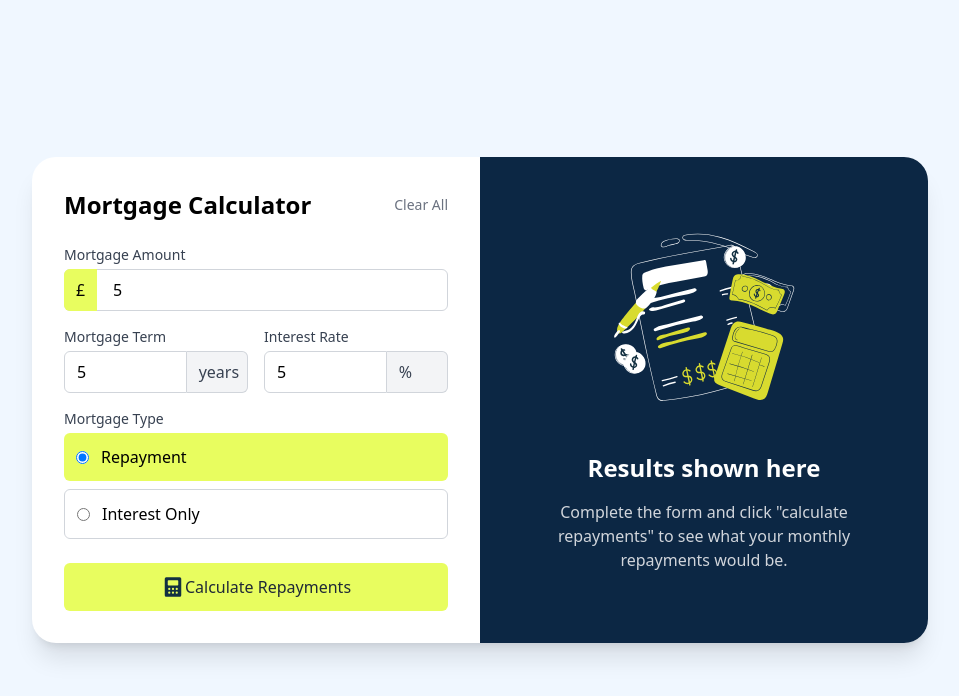
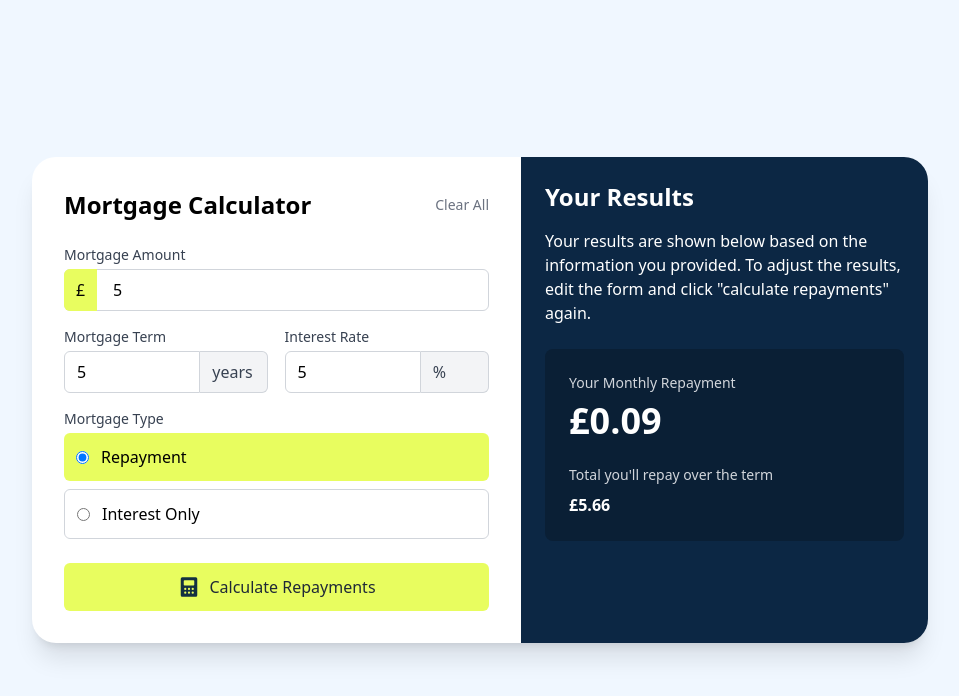
Before and after one commit to pratik-wadhai/mortgage-calculator, a React (Vite) app: page / in a window 1280 px wide. Both pictures are taken after typing "5", "5", "5" into the empty fields and a click on the button "Calculate Repayments". Shown: the top 696 px of the page, without its empty margins (160-1119 px from the left). Built offline with nearby package versions, Linux system fonts and the light colour scheme.

Commit message:
made changes now its working but needs some correction and ui changes

```diff
--- a/src/App.jsx
+++ b/src/App.jsx
@@ -1,12 +1,13 @@
 import Calculator from "./components/Calculator";
 import Result from "./components/Result";
-
+import { useState } from "react";
 export default function App() {
+  const [result, setResult] = useState(null);
   return (
     <div className="flex items-center justify-center min-h-screen w-full bg-[#f0f7ff] p-4">
       <div className="bg-white h-full rounded-3xl shadow-xl flex max-w-4xl w-full overflow-hidden">
-        <Calculator />
-        <Result />
+        <Calculator setResult={setResult} />
+        <Result result={result} />
       </div>
     </div>
   );
--- a/src/components/Calculator.jsx
+++ b/src/components/Calculator.jsx
@@ -1,5 +1,6 @@
-import React, { useState } from "react";
-const Calculator = () => {
+import { useState } from "react";
+
+const Calculator = ({ setResult }) => {
   const [mortgageAmount, setMortgageAmount] = useState("");
   const [mortgageTerm, setMortgageTerm] = useState("");
   const [interestRate, setInterestRate] = useState("");
@@ -7,7 +8,39 @@ const Calculator = () => {
 
   const handleCalculate = () => {
     // Implement calculation logic here
-    console.log("Calculating...");
+    console.log("Calculate button pressed");
+    console.log("Mortgage Amount:", mortgageAmount);
+    console.log("Mortgage Term:", mortgageTerm);
+    console.log("Interest Rate:", interestRate);
+    console.log("Mortgage Type:", mortgageType);
+
+    const amount = parseFloat(mortgageAmount);
+    const term = parseInt(mortgageTerm);
+    const rate = parseFloat(interestRate) / 100 / 12;
+    const numberOfPayments = term * 12;
+
+    console.log("Parsed values:", { amount, term, rate, numberOfPayments });
+
+    let monthlyPayment, totalRepayment;
+
+    if (mortgageType === "repayment") {
+      monthlyPayment =
+        (amount * (rate * Math.pow(1 + rate, numberOfPayments))) /
+        (Math.pow(1 + rate, numberOfPayments) - 1);
+      totalRepayment = monthlyPayment * numberOfPayments;
+    } else {
+      monthlyPayment = amount * rate;
+      totalRepayment = monthlyPayment * numberOfPayments;
+    }
+    console.log("Calculated values:", { monthlyPayment, totalRepayment });
+    setResult({
+      monthlyPayment: monthlyPayment.toFixed(2),
+      totalRepayment: totalRepayment.toFixed(2),
+    });
+    console.log("Results set:", {
+      monthlyPayment: monthlyPayment.toFixed(2),
+      totalRepayment: totalRepayment.toFixed(2),
+    });
   };
 
   return (
@@ -118,7 +151,7 @@ const Calculator = () => {
             d="M18.75 2.25H5.25a1.5 1.5 0 0 0-1.5 1.5v16.5a1.5 1.5 0 0 0 1.5 1.5h13.5a1.5 1.5 0 0 0 1.5-1.5V3.75a1.5 1.5 0 0 0-1.5-1.5Zm-10.5 16.5a1.125 1.125 0 1 1 0-2.25 1.125 1.125 0 0 1 0 2.25Zm0-3.75a1.125 1.125 0 1 1 0-2.25 1.125 1.125 0 0 1 0 2.25ZM12 18.75a1.125 1.125 0 1 1 0-2.25 1.125 1.125 0 0 1 0 2.25ZM12 15a1.125 1.125 0 1 1 0-2.25A1.125 1.125 0 0 1 12 15Zm3.75 3.75a1.125 1.125 0 1 1 0-2.25 1.125 1.125 0 0 1 0 2.25Zm0-3.75a1.125 1.125 0 1 1 0-2.25 1.125 1.125 0 0 1 0 2.25Zm1.5-5.25a.75.75 0 0 1-.75.75h-9a.75.75 0 0 1-.75-.75V6a.75.75 0 0 1 .75-.75h9a.75.75 0 0 1 .75.75v3.75Z"
           />
         </svg>
-        <button onClick={handleCalculate} className=" ">
+        <button onClick={handleCalculate} className="ml-2">
           Calculate Repayments
         </button>
       </div>
--- a/src/components/Result.jsx
+++ b/src/components/Result.jsx
@@ -1,6 +1,8 @@
 import React from "react";
 
-const Result = () => {
+const Result = ({ result }) => {
+  console.log("Result component received:", result);
+  if (!result) {
     return (
       <div className="bg-[#0c2744] text-white p-8 w-3/5 flex flex-col justify-center items-center">
         <div className="mb-8">
@@ -200,6 +202,30 @@ const Result = () => {
         </p>
       </div>
     );
+  }
+
+  return (
+    <div className="w-1/2 bg-[#0c2744] text-white p-6 rounded-r-2xl">
+      <h2 className="text-2xl font-bold mb-4">Your Results</h2>
+      <p className=" text-smtext-gray-300 mb-6">
+        Your results are shown below based on the information you provided. To
+        adjust the results, edit the form and click "calculate repayments"
+        again.
+      </p>
+      <div className="bg-[#0a1f35] p-6 rounded-lg">
+        <h3 className="text-sm font-medium text-gray-300 mb-2">
+          Your Monthly Repayment
+        </h3>
+        <p className="text-4xl font-bold text-[#e8fdt5f] mb-6">
+          &#163;{result.monthlyPayment}
+        </p>
+        <h3 className="text-sm font-medium text-gray-300 mb-2">
+          Total you'll repay over the term
+        </h3>
+        <p className="text-2x font-bold">&#163;{result.totalRepayment}</p>
+      </div>
+    </div>
+  );
 };
 
 export default Result;
```
Lines whose indentation alone changed are shown as unchanged.
